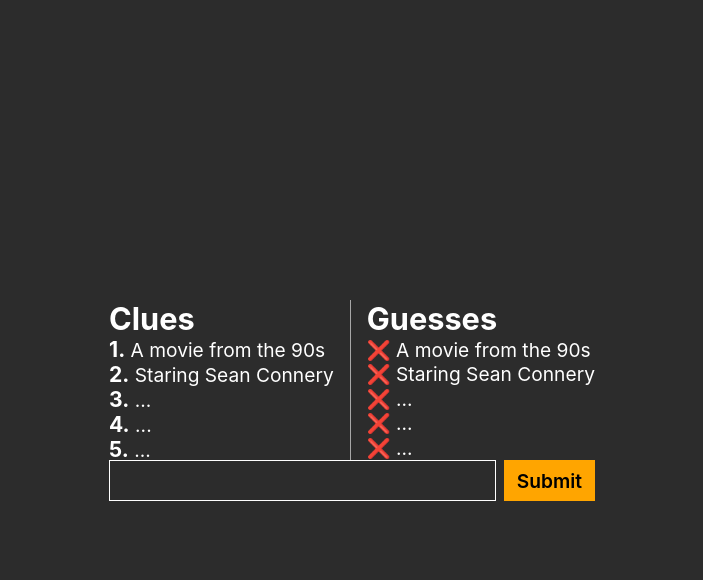
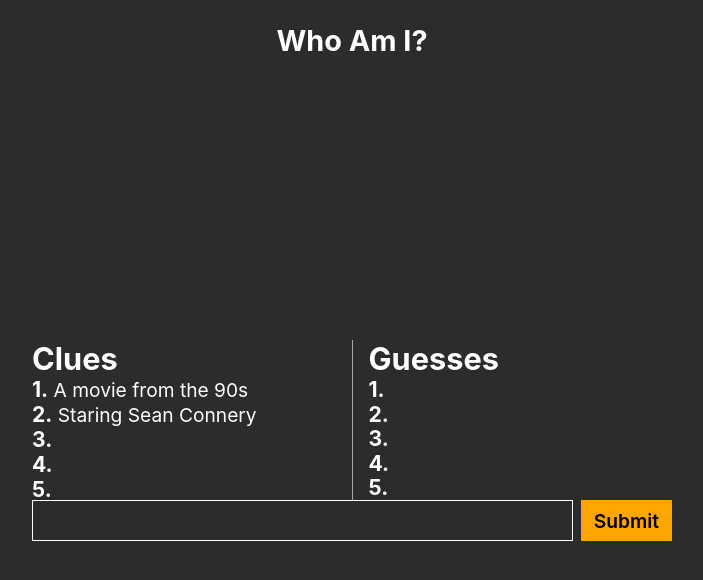
Before and after one commit to dwyerse/whoami, a React (Create React App) app: page / in a window 1280 px wide. Shown: the top 580 px of the page, without its empty margins (288-991 px from the left). Built offline with nearby package versions, Linux system fonts and the light colour scheme.

Commit message:
UI updates and autoscaling autosuggest

```diff
--- a/package.json
+++ b/package.json
@@ -15,6 +15,7 @@
     "react-dom": "^18.2.0",
     "react-scripts": "5.0.1",
     "typescript": "^4.8.4",
+    "use-resize-observer": "^9.0.2",
     "web-vitals": "^2.1.4"
   },
   "scripts": {
--- a/src/App.css
+++ b/src/App.css
@@ -1,19 +1,41 @@
-.main-container {
+.main {
   background-color: rgb(44, 44, 44);
   height: 100vh;
+  color: white;
+  font-size: 1.2em;
   display: flex;
   flex: 1;
   justify-content: center;
   align-items: center;
-  color: white;
-  font-size: 1.2em;
+  flex-direction: column;
+}
+
+.title {
+  height: 10vh;
+  width: 100vw;
+  display: flex;
+  justify-content: center;
+  align-items: center;
+  font-size: 1.5em;
+  font-weight: bold;
+}
+
+.content-container {
+  background-color: rgb(44, 44, 44);
+  height: 90vh;
+  display: flex;
+  flex: 1;
+  justify-content: center;
+  align-items: center;
 }
 
 .central-content {
   display: flex;
   flex-direction: column;
   height: 25vh;
+  width: 50vw;
   justify-content: space-between;
+  max-width: 750px;
 }
 
 .clues-answers-row {
--- a/src/App.tsx
+++ b/src/App.tsx
@@ -5,30 +5,40 @@
 import Movies from "./Movies";
 import { Clue } from "./components/Clues/Clues";
 import Guesses from "./components/Guesses/Guesses";
+import { useRef, useLayoutEffect, useState } from "react";
+import useResizeObserver from "use-resize-observer";
 
 function App() {
   const movieList = Movies().map((movie: any) => {
     return movie.label;
   });
 
+  const { ref, width = 1 } = useResizeObserver<HTMLDivElement>();
+
+  const initialGuesses = [
+    { text: "" },
+    { text: "" },
+    { text: "" },
+    { text: "" },
+    { text: "" },
+  ];
+
+  const [filter, setFilter] = useState("");
+  const [guessIndex, setGuessIndex] = useState(0);
+  const [guesses, setGuesses] = useState(initialGuesses);
+
   const clues: Clue[] = [
     { text: "A movie from the 90s" },
     { text: "Staring Sean Connery" },
-    { text: "..." },
-    { text: "..." },
-    { text: "..." },
-  ];
-
-  const guesses = [
-    { text: "A movie from the 90s" },
-    { text: "Staring Sean Connery" },
-    { text: "..." },
-    { text: "..." },
-    { text: "..." },
+    { text: "" },
+    { text: "" },
+    { text: "" },
   ];
 
   return (
-    <div className="main-container">
+    <div className="main">
+      <div className="title">Who Am I?</div>
+      <div className="content-container">
         <div className="central-content">
           <div className="clues-answers-row">
             <Clues clues={clues} />
@@ -36,10 +46,24 @@
             <Guesses guesses={guesses} />
           </div>
 
-        <div className="input-area">
-          <Autosuggest choices={movieList} />
+          <div className="input-area" ref={ref}>
+            <Autosuggest
+              choices={movieList}
+              containerWidth={width}
+              filter={filter}
+              setFilter={setFilter}
+            />
             <div style={{ marginLeft: 8 }}>
-            <Button title={"Submit"} />
+              <Button
+                title={"Submit"}
+                onClick={() => {
+                  setFilter("");
+                  guesses[guessIndex] = { text: filter };
+                  setGuesses([...guesses]);
+                  setGuessIndex(guessIndex + 1);
+                }}
+              />
+            </div>
           </div>
         </div>
       </div>
--- a/src/components/Autosuggest/Autosuggest.css
+++ b/src/components/Autosuggest/Autosuggest.css
@@ -1,6 +1,6 @@
 .autosuggest {
   flex: 1;
-  min-width: 250px;
+  min-width: 300px;
 }
 
 .autosuggest-input {
--- a/src/components/Autosuggest/Autosuggest.tsx
+++ b/src/components/Autosuggest/Autosuggest.tsx
@@ -1,11 +1,8 @@
 import "./Autosuggest.css";
 import { matchSorter } from "match-sorter";
-import { useState } from "react";
 
 function Autosuggest(props: any) {
-  const { choices } = props;
-
-  const [filter, setFilter] = useState("");
+  const { choices, containerWidth, filter, setFilter } = props;
 
   const filteredChoices = matchSorter(choices, filter);
 
@@ -19,10 +16,11 @@
         value={filter}
       ></input>
       {filter && (
-        <div className="autosuggest-choices">
-          {filteredChoices.map((choice) => {
+        <div className="autosuggest-choices" style={{ width: containerWidth }}>
+          {filteredChoices.map((choice, index) => {
             return (
               <div
+                key={`filter${index}`}
                 className="choice"
                 onClick={(event: any) => {
                   console.log(event.target.outerText);
--- a/src/components/Button/Button.tsx
+++ b/src/components/Button/Button.tsx
@@ -1,9 +1,13 @@
 import "./Button.css";
 
 const Button = (props: any) => {
-  const { title } = props;
+  const { title, onClick } = props;
 
-  return <div className="button">{title}</div>;
+  return (
+    <div onClick={onClick} className="button">
+      {title}
+    </div>
+  );
 };
 
 export default Button;
--- a/src/components/Clues/Clues.css
+++ b/src/components/Clues/Clues.css
@@ -12,4 +12,6 @@
   justify-content: space-evenly;
   display: flex;
   flex-direction: column;
+  flex: 1;
+  min-width: 150px;
 }
--- a/src/components/Guesses/Guesses.css
+++ b/src/components/Guesses/Guesses.css
@@ -7,4 +7,12 @@
   justify-content: space-evenly;
   display: flex;
   flex-direction: column;
+  flex: 1;
+  min-width: 150px;
 }
+
+.guess {
+  max-width: 300px;
+  text-overflow: ellipsis;
+  min-height: 12px;
+}
--- a/src/components/Guesses/Guesses.tsx
+++ b/src/components/Guesses/Guesses.tsx
@@ -9,7 +9,7 @@
 };
 
 function Guesses(props: GuessProps) {
-  const { guesses = [] } = props;
+  const { guesses } = props;
 
   return (
     <div className="guesses-container">
@@ -18,7 +18,7 @@
         const { text } = guess;
         return (
           <div key={`guesses-${index}`} className="guess">
-            {`❌ ${text}`}
+            <span className="digit">{index + 1}.</span> {text}
           </div>
         );
       })}
```
Also changed, not shown: 1 other file (tests, documents, lock files or other folders). Lines whose indentation alone changed are shown as unchanged.
